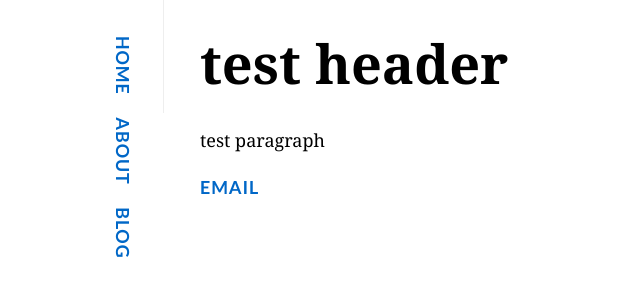
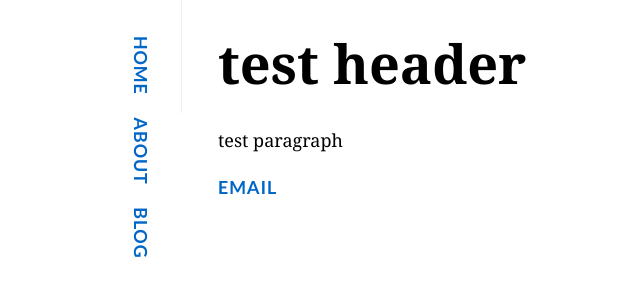
Before and after one commit to acatalept/acatalept.github.io, a Jekyll site: the page built from index.html, in a window 1280 px wide. Shown: the top 300 px of the page, without its empty margins (80-720 px from the left). Built offline with Jekyll 4.4.1, drawn with Linux system fonts in a browser that asks for light colours; some web fonts are replaced.

Commit message:
Update main.css

```diff
--- a/css/main.css
+++ b/css/main.css
@@ -1,6 +1,6 @@
 body {
     margin: 2em auto;
-    padding: 0 4em;
+    padding: 0 4.5em 0 6.5em;
     max-width: 40em;
     font: 400 18px/1.6 "Sorts Mill Goudy", Georgia, Cambria, "Times New Roman", Times, serif;
     font-smoothing: antialiased;
```
